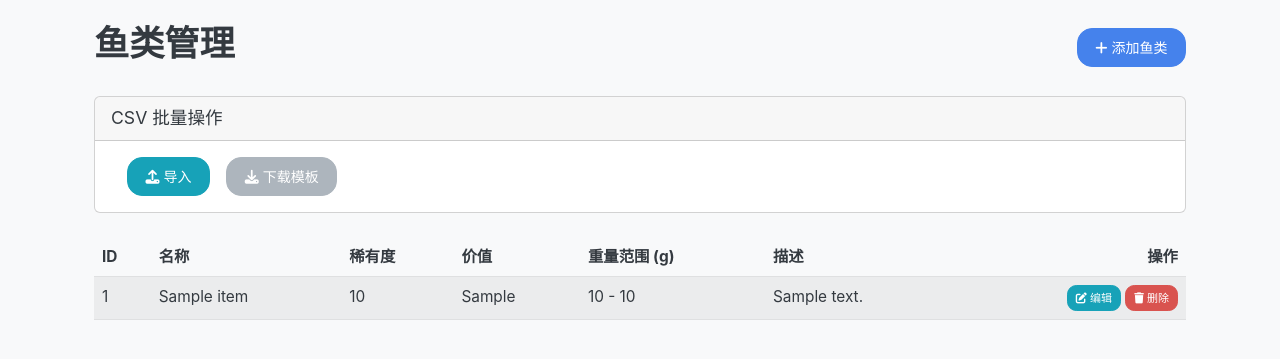
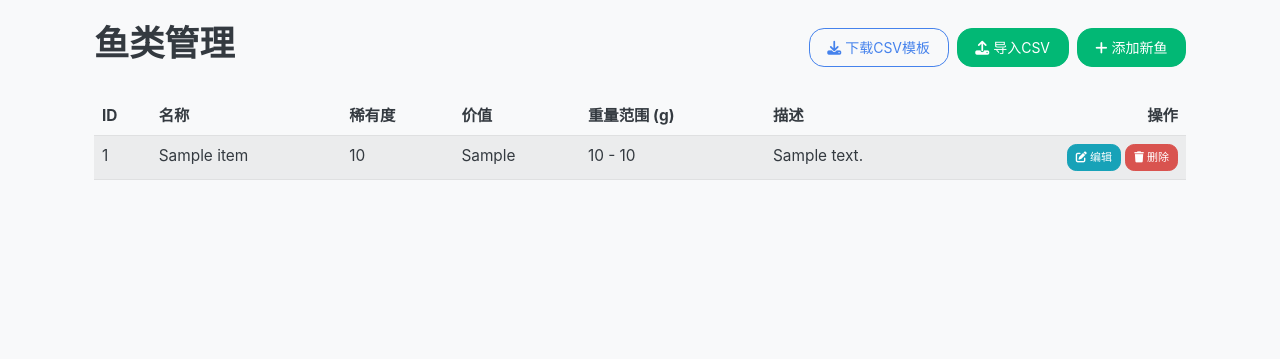
Before and after one commit to xxlemon-io/astrbot_plugin_fishing, a Python web app: template manager/templates/fish.html in a window 1280 px wide. Shown: the part 58-417 px from the top of the page. Run offline with Jinja, Linux system fonts and the light colour scheme; the template is opened without the code that fills it: most values are stand-ins (such as "Sample title", 1, 10 or a date in 2020); some libraries are stand-ins or nearby versions.

Commit message:
feat: Update fishing service and UI for improved fish management
- Modified the FishingService to adjust rarity distribution logic, ensuring only 5-star fish are affected by quota limits.
- Enhanced the fish management UI by improving layout and functionality for CSV import and adding a button for adding new fish.
- Updated zone management forms to include a toggle for limiting open times, with corresponding JavaScript to handle form state changes.

```diff
--- a/core/services/fishing_service.py
+++ b/core/services/fishing_service.py
@@ -221,8 +221,8 @@ class FishingService:
         is_rare_fish_available = zone.rare_fish_caught_today < zone.daily_rare_fish_quota
 
         if not is_rare_fish_available:
-            # 如果稀有鱼已达上限，则将4星和5星鱼的权重设为0
-            rarity_distribution[3] = 0.0
+            # 稀有鱼定义：5星
+            # 若达到配额，仅屏蔽5星概率，其它星级不受影响
             rarity_distribution[4] = 0.0
             # 重新归一化概率分布
             total = sum(rarity_distribution)
--- a/manager/templates/fish.html
+++ b/manager/templates/fish.html
@@ -4,29 +4,21 @@
 
 {% block content %}
 <div class="container-fluid mt-4">
-    <div class="d-flex justify-content-between align-items-center">
+    <div class="d-flex justify-content-between align-items-center mb-3">
         <h2>鱼类管理</h2>
-        <button class="btn btn-primary" data-bs-toggle="modal" data-bs-target="#addFishModal">
-            <i class="fas fa-plus"></i> 添加鱼类
-        </button>
-    </div>
-
-    <div class="card mt-4">
-        <div class="card-header">
-            CSV 批量操作
-        </div>
-        <div class="card-body">
-            <form id="fishCsvForm" action="{{ url_for('admin_bp.import_fish_csv') }}" method="post" enctype="multipart/form-data" class="row g-3 align-items-center">
-                <div class="col-auto">
-                    <input type="file" class="form-control d-none" id="fishCsvInput" name="file" accept=".csv" required>
-                </div>
-                <div class="col-auto">
-                    <button type="button" id="fishCsvBtn" class="btn btn-info"><i class="fas fa-upload"></i> 导入</button>
-                </div>
-                <div class="col-auto">
-                    <a href="{{ url_for('admin_bp.fish_csv_template') }}" class="btn btn-secondary"><i class="fas fa-download"></i> 下载模板</a>
-                </div>
+        <div class="d-flex gap-2 align-items-center">
+            <a class="btn btn-outline-primary" href="{{ url_for('admin_bp.fish_csv_template') }}">
+                <i class="fas fa-download"></i> 下载CSV模板
+            </a>
+            <form id="fishCsvForm" action="{{ url_for('admin_bp.import_fish_csv') }}" method="post" enctype="multipart/form-data" class="d-inline">
+                <input type="file" class="d-none" id="fishCsvInput" name="file" accept=".csv" required>
+                <button type="button" id="fishCsvBtn" class="btn btn-success">
+                    <i class="fas fa-upload"></i> 导入CSV
+                </button>
             </form>
+            <button class="btn btn-success" data-bs-toggle="modal" data-bs-target="#fishModal" id="addFishBtn">
+                <i class="fas fa-plus"></i> 添加新鱼
+            </button>
         </div>
     </div>
 
```
Also changed, not shown: manager/templates/zones.html (+49 -7 lines).
